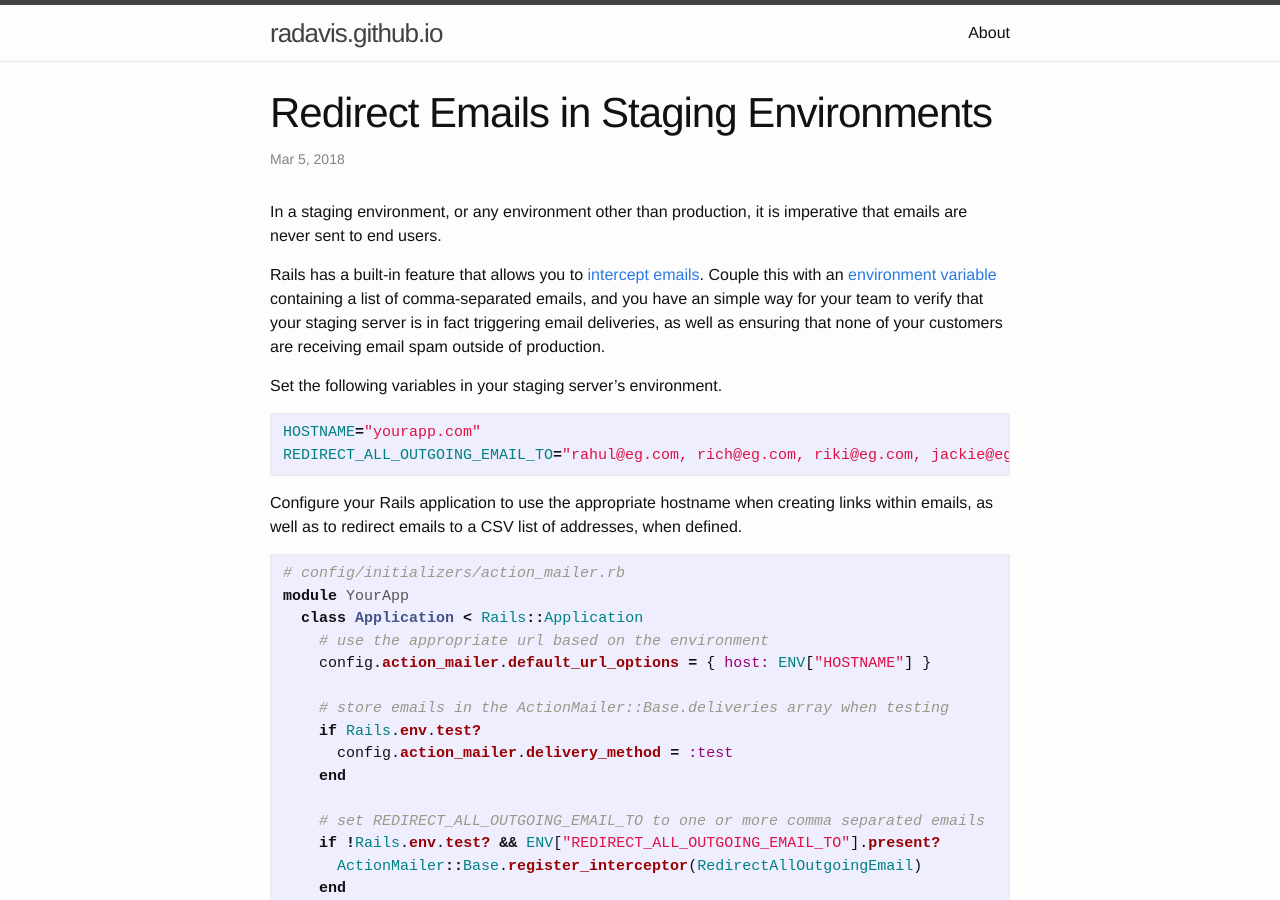
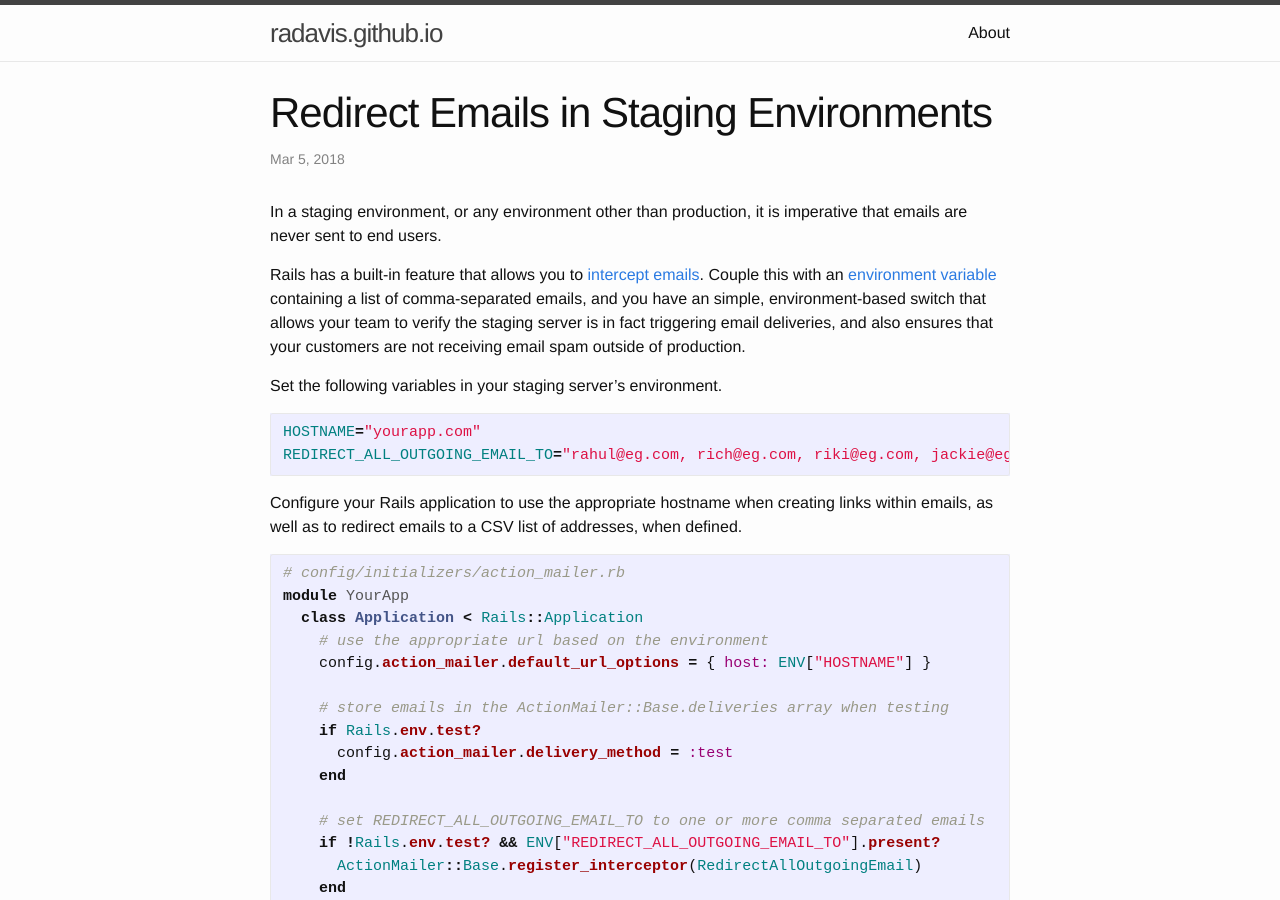
Before and after one commit to radavis/radavis.github.io, a Jekyll site: the page built from _posts/2018-03-05-redirect-emails-in-staging-environments.markdown, in a window 1280 px wide and 900 px high. Built offline with Jekyll 4.4.1, drawn with Linux system fonts in a browser that asks for light colours; comment, search, counter and statistics services are not loaded.

Commit message:
Update 2018-03-05-redirect-emails-in-staging-environments.markdown

```diff
--- a/_posts/2018-03-05-redirect-emails-in-staging-environments.markdown
+++ b/_posts/2018-03-05-redirect-emails-in-staging-environments.markdown
@@ -11,9 +11,9 @@ imperative that emails are never sent to end users.
 
 Rails has a built-in feature that allows you to [intercept emails][1]. Couple
 this with an [environment variable][2] containing a list of comma-separated
-emails, and you have an simple way for your team to verify that your staging
-server is in fact triggering email deliveries, as well as ensuring that none of
-your customers are receiving email spam outside of production.
+emails, and you have an simple, environment-based switch that allows your team
+to verify the staging server is in fact triggering email deliveries, and also
+ensures that your customers are not receiving email spam outside of production.
 
 Set the following variables in your staging server's environment.
 
```
